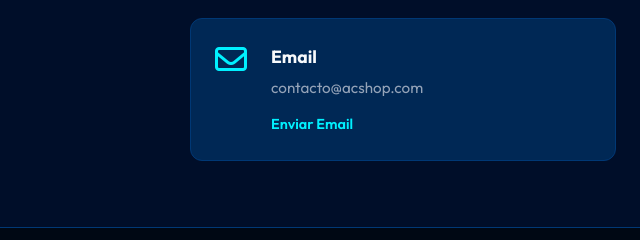
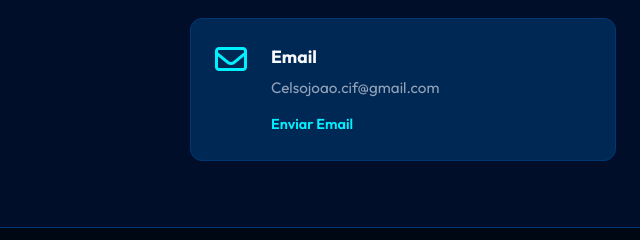
Before and after one commit to JuniorVasc/ac-shop, a plain HTML site: page index.html in a window 1280 px wide. Shown: the part 4672-4912 px from the top of the page, 0-640 px from the left. Drawn offline with Linux system fonts and the light colour scheme.

Commit message:
Actualização de e-mail

```diff
--- a/index.html
+++ b/index.html
@@ -132,7 +132,7 @@
                                 <i class="far fa-envelope"></i>
                                 <div>
                                     <h4>Email</h4>
-                                    <p>contacto@acshop.com</p>
+                                    <p>Celsojoao.cif@gmail.com</p>
                                     <a href="mailto:contacto@acshop.com" class="btn-contact">Enviar Email</a>
                                 </div>
                             </div>
```
